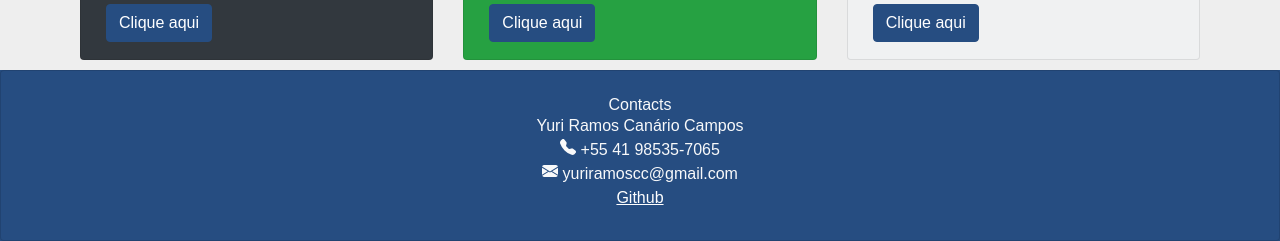
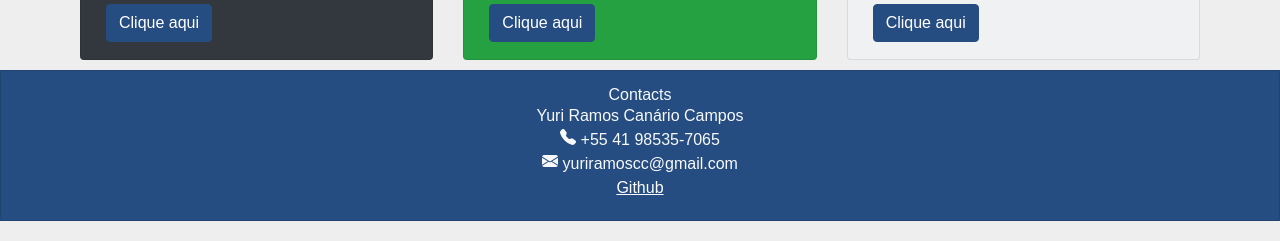
Before and after one commit to YuriRamosC/scan-scanner-and-printers-client, a React (Create React App) app: page / in a window 1280 px wide. Shown: the part 1046-1287 px from the top of the page. Built offline with nearby package versions, Linux system fonts and the light colour scheme.

Commit message:
footer arrumado

```diff
--- a/src/containers/MyFooter/estilos.css
+++ b/src/containers/MyFooter/estilos.css
@@ -2,10 +2,15 @@
     background-color: #264d81;
 }
 
+.my-footer .card-deck .card {
+    margin: 0px;
+}
+.my-footer .card-deck {
+    margin: 0px;
+}
 .my-footer .card {
     background-color: #264d81;
     text-align: center;
-    padding: 10px;
 }
 
 .my-footer .card .link {
```
Also changed, not shown: 1 other file (tests, documents, lock files or other folders).
